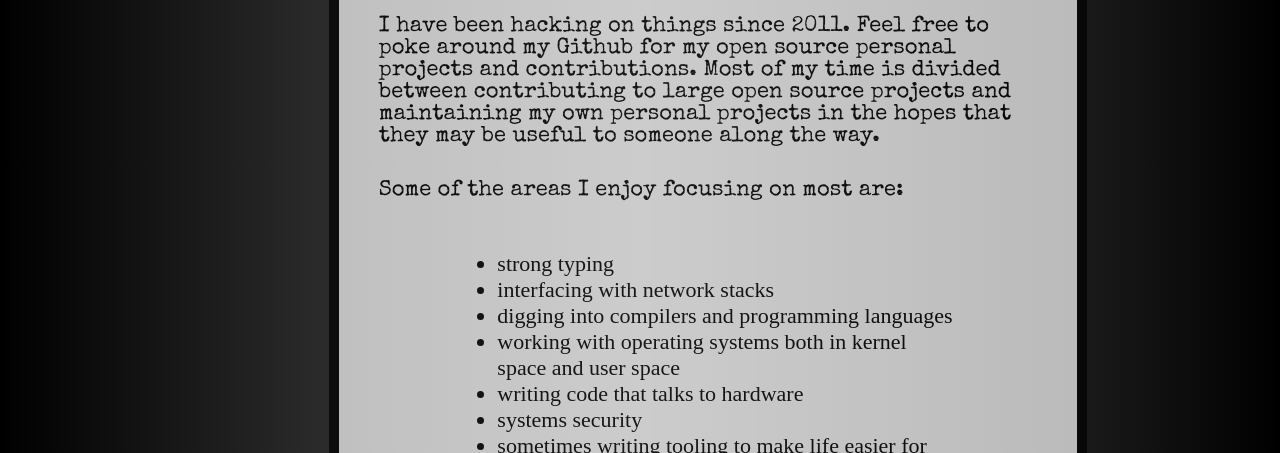
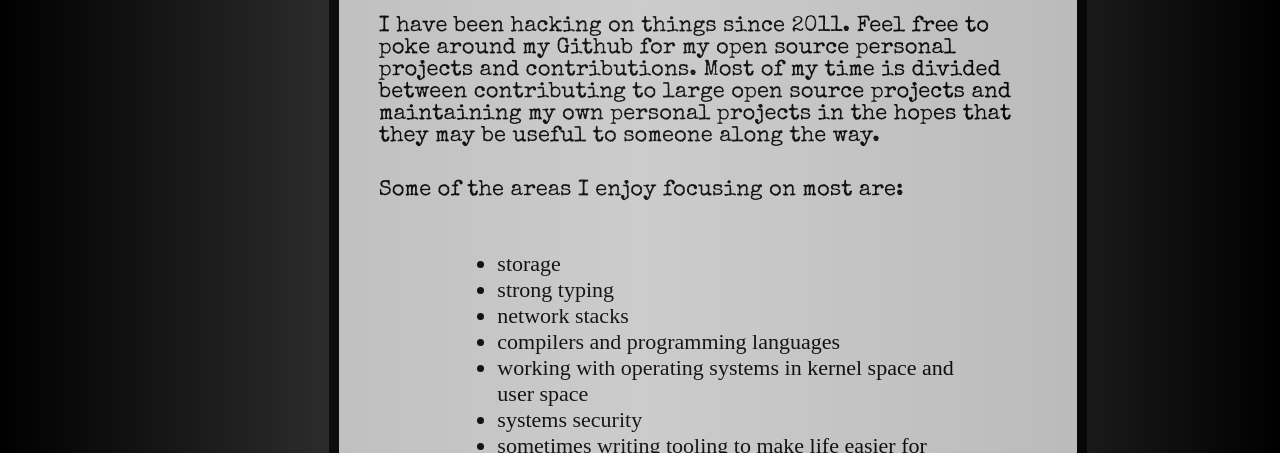
Before and after one commit to jbaublitz/jbaublitz-me, a plain HTML site: page home.html in a window 1280 px wide. Shown: the part 347-800 px from the top of the page. Drawn offline with nearby package versions, Linux system fonts and the light colour scheme; a web font is replaced by a local one.

Commit message:
Update areas of interest on my website

```diff
--- a/home.html
+++ b/home.html
@@ -32,11 +32,11 @@
                             <p>Some of the areas I enjoy focusing on most are:</p>
                             <div class="center-list">
                                 <ul>
+                                    <li>storage</li>
                                     <li>strong typing</li>
-                                    <li>interfacing with network stacks</li>
-                                    <li>digging into compilers and programming languages</li>
-                                    <li>working with operating systems both in kernel space and user space</li>
-                                    <li>writing code that talks to hardware</li>
+                                    <li>network stacks</li>
+                                    <li>compilers and programming languages</li>
+                                    <li>working with operating systems in kernel space and user space</li>
                                     <li>systems security</li>
                                     <li>sometimes writing tooling to make life easier for myself</li>
                                 <ul>
```
Also changed, not shown: index.html (+4 -4 lines).
